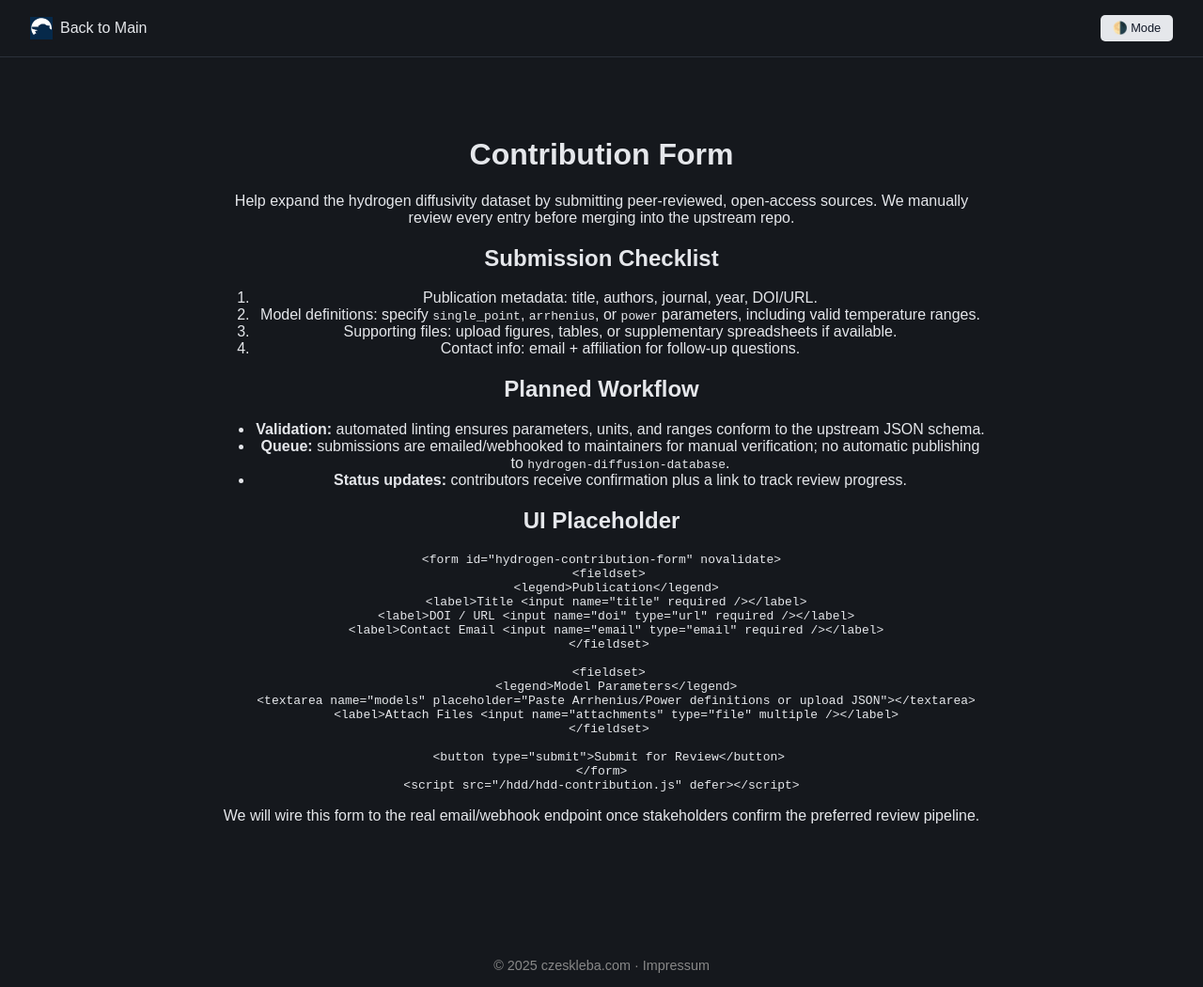
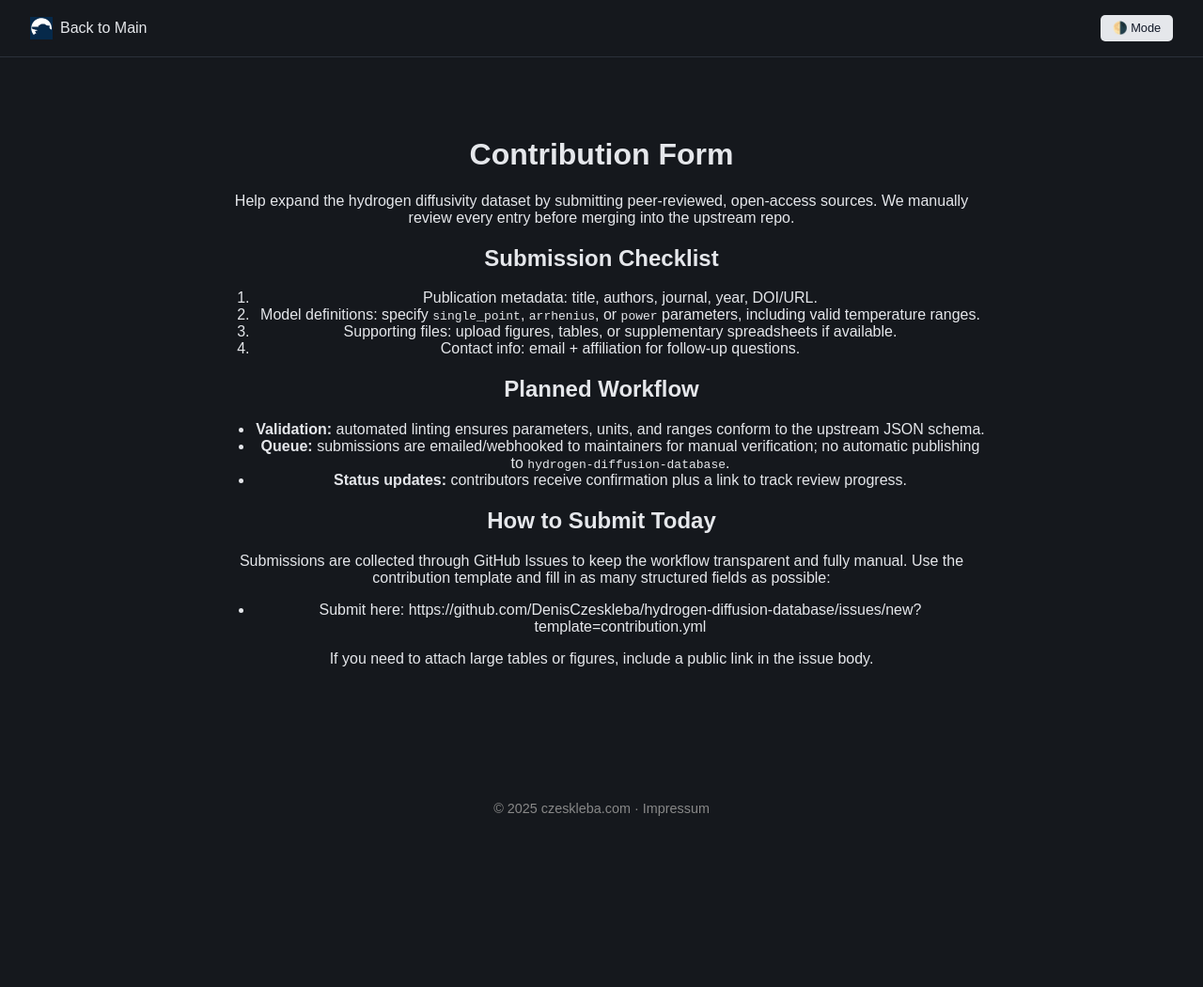
Before and after one commit to DenisCzeskleba/czeskleba.github.io, a Jekyll site: the page built from hdd/contribute.md, in a window 1280 px wide and 1050 px high. Shown: the whole window at 94% size. Built offline with Jekyll 4.4.1, drawn with Linux system fonts in a browser that asks for light colours.

Commit message:
feat: update contribution process and enhance UI links for data submission

````diff
--- a/hdd/contribute.md
+++ b/hdd/contribute.md
@@ -21,26 +21,11 @@ Help expand the hydrogen diffusivity dataset by submitting peer-reviewed, open-a
 - **Queue:** submissions are emailed/webhooked to maintainers for manual verification; no automatic publishing to `hydrogen-diffusion-database`.
 - **Status updates:** contributors receive confirmation plus a link to track review progress.
 
-## UI Placeholder
+## How to Submit Today
 
-```html
-<form id="hydrogen-contribution-form" novalidate>
-  <fieldset>
-    <legend>Publication</legend>
-    <label>Title <input name="title" required /></label>
-    <label>DOI / URL <input name="doi" type="url" required /></label>
-    <label>Contact Email <input name="email" type="email" required /></label>
-  </fieldset>
+Submissions are collected through GitHub Issues to keep the workflow transparent and fully manual.
+Use the contribution template and fill in as many structured fields as possible:
 
-  <fieldset>
-    <legend>Model Parameters</legend>
-    <textarea name="models" placeholder="Paste Arrhenius/Power definitions or upload JSON"></textarea>
-    <label>Attach Files <input name="attachments" type="file" multiple /></label>
-  </fieldset>
+- Submit here: https://github.com/DenisCzeskleba/hydrogen-diffusion-database/issues/new?template=contribution.yml
 
-  <button type="submit">Submit for Review</button>
-</form>
-<script src="/hdd/hdd-contribution.js" defer></script>
-```
-
-We will wire this form to the real email/webhook endpoint once stakeholders confirm the preferred review pipeline.
+If you need to attach large tables or figures, include a public link in the issue body.
--- a/hdd/dev.html
+++ b/hdd/dev.html
@@ -11,7 +11,7 @@
       <h1>Hydrogen Diffusion Database</h1>
       <p>
         Browse curated diffusivity datasets, filter by material or source, and plot series directly in the browser.
-        Export images and data, and contribute your peer-reviewed open-access results back to the database.
+        Export images and data, and <a class="hdd-inline-link" href="/hydrogen-diffusion-database/contribute/">contribute</a> your peer-reviewed open-access results back to the database.
       </p>
 
       <div id="hydrogen-explorer-app" data-endpoint="./hdd-groups-public.json">
@@ -209,6 +209,7 @@
                   </div>
                 </div>
                 </details>
+                <a class="hdd-link-button" href="/hydrogen-diffusion-database/contribute/">Contribute data</a>
               </div>
           </div>
               <div id="hdd-chart" class="hdd-chart" role="img" aria-live="polite">
````
Also changed, not shown: hdd/hdd-explorer.css (+32 -0 lines), hdd/hdd-explorer.js (+7 -3 lines), hdd/index.md (+2 -1 lines). Lines whose indentation alone changed are shown as unchanged.
